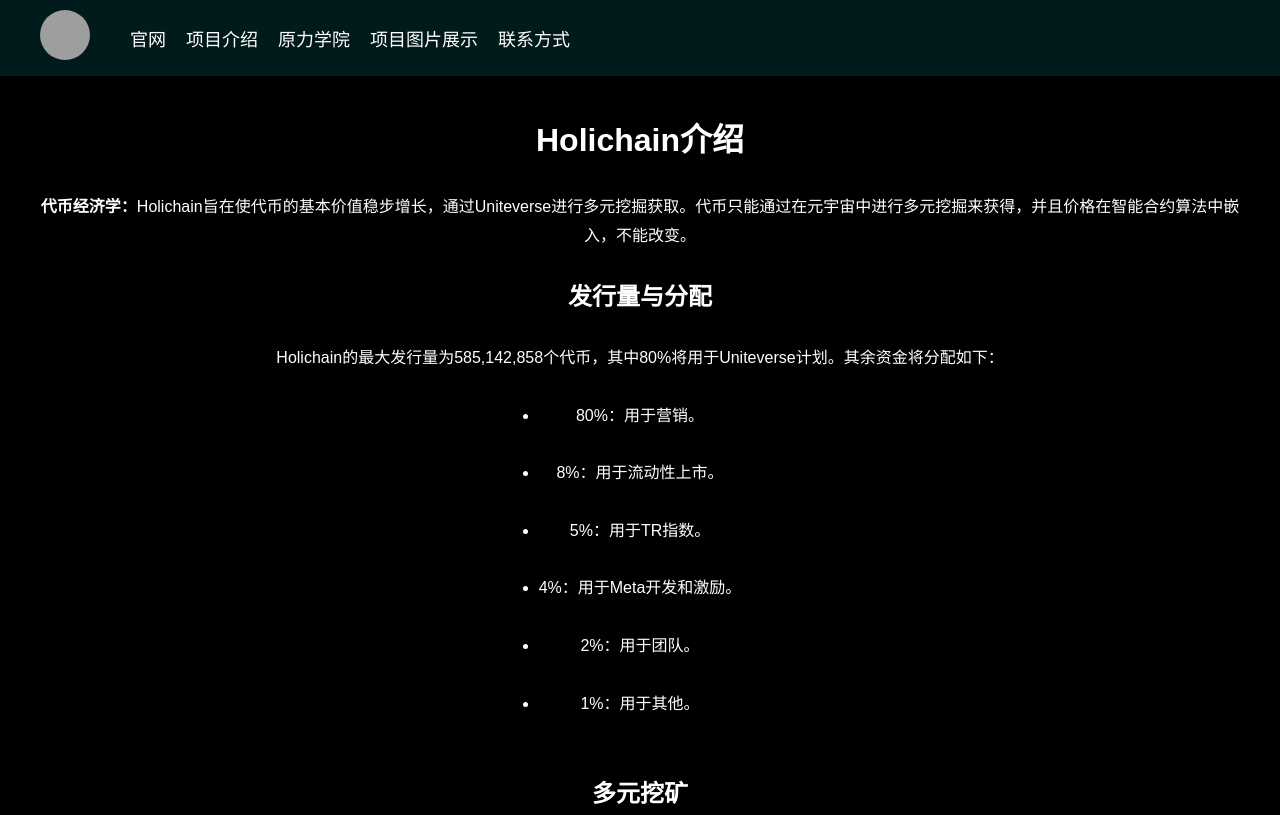
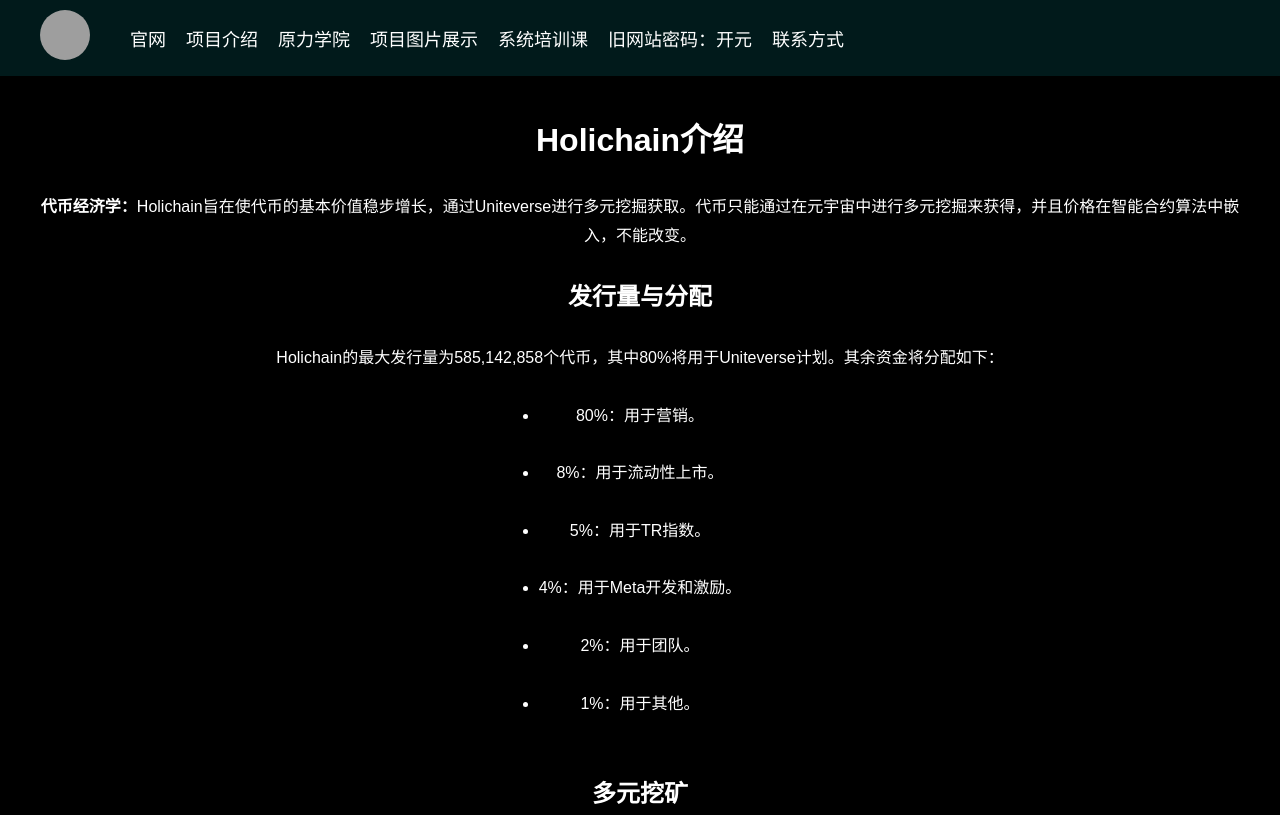
Before and after one commit to yin-123456/holiversex, a plain HTML site: page hc.html in a window 1280 px wide. Shown: the top 815 px of the page. Drawn offline with Linux system fonts and the light colour scheme; grey boxes are pictures that could not be loaded.

Commit message:
Add files via upload

```diff
--- a/hc.html
+++ b/hc.html
@@ -3,7 +3,7 @@
 <head>
     <meta charset="UTF-8">
     <meta name="viewport" content="width=device-width, initial-scale=1.0">
-    <title>响应式网页布局</title>
+    <title>Holiverse.ai</title>
     <link rel="stylesheet" href="css/nave.css">
     <link rel="stylesheet" href="css/paper.css">
 
@@ -20,6 +20,8 @@
                 <li><a href="acdemy.html">项目介绍</a></li>
                 <li><a href="https://mp.weixin.qq.com/mp/homepage?__biz=MzkxMzcwMzA1OA==&hid=1&sn=b4b638ab243276f465638c5ce41316d0&scene=18">原力学院</a></li>
                 <li><a href="phto.html">项目图片展示</a></li>
+                <li><a href="book.html">系统培训课</a></li>
+                <li><a href="metaforce/index.html">旧网站密码：开元</a></li>
                 <li><a href="phone.html">联系方式</a></li>
             </ul>
         </div>
```
Also changed, not shown: NFT.html (+1 -1 lines), acdemy.html (+1 -1 lines), book.html (+2 -1 lines), index.html (+3 -3 lines), phone.html (+1 -1 lines), phto.html (+1 -1 lines), tactic.html (+1 -1 lines), tr.html (+1 -1 lines), unit.html (+1 -1 lines).
